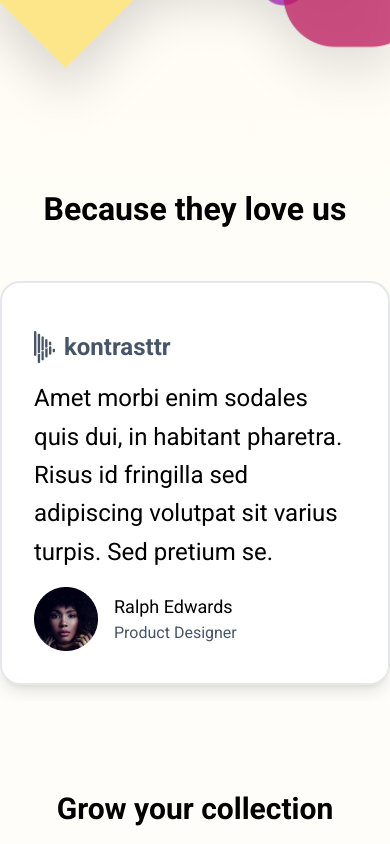
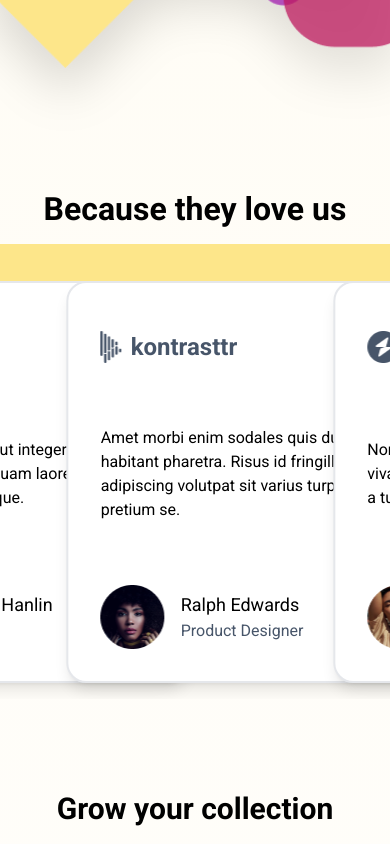
Before and after one commit to mfurkanuygur/BaykarFrontendCase, a React (Vite) app in the folder DesignCaseWithTailwind/: page / in a window 390 px wide. Shown: the part 4460-5304 px from the top of the page. Built offline with nearby package versions, Linux system fonts and the light colour scheme.

Commit message:
section7 done. need to fix and have to add img

```diff
--- a/DesignCaseWithTailwind/src/App.jsx
+++ b/DesignCaseWithTailwind/src/App.jsx
@@ -11,6 +11,7 @@ import bigYellow from "./assets/images/big-yellow.png"
 import bgWaves from "./assets/images/bg-waves.png"
 import Section6Grow from './components/Section6Grow'
 import Section7Shoes from './components/Section7Shoes'
+import Deneme from './components/Deneme'
 
 function App() {
 
@@ -27,6 +28,7 @@ function App() {
       <Section3BestoftheBest />
       <div className='bg-gradient-to-t from-[#fffefc] via-[#fffdf8] to-[#fffcf2]'>
         <Section4WhyJoinUs />
+        {/* <Deneme/> */}
         <Section5Slider />
         <div className='relative z-10 max-md:overflow-x-hidden'>
           <Section6Grow className="relative z-20" />
--- a/DesignCaseWithTailwind/src/components/Deneme.jsx
+++ b/DesignCaseWithTailwind/src/components/Deneme.jsx
@@ -8,20 +8,10 @@ import { Slides } from '../Constant/constant';
 const Deneme = () => {
   const swiperRef = useRef(null);
 
-  const slideNext = () => {
-    if (swiperRef.current && swiperRef.current.swiper) {
-      swiperRef.current.swiper.slideNext();
-    }
-  };
 
-  const slidePrev = () => {
-    if (swiperRef.current && swiperRef.current.swiper) {
-      swiperRef.current.swiper.slidePrev();
-    }
-  };
 
   return (
-    <>
+    <div className='bg-bigYellow bg-local bg-no-repeat bg-center'>
       <Swiper
         slidesPerView={4}
         spaceBetween={30}
@@ -40,7 +30,7 @@ const Deneme = () => {
             spaceBetween: 40,
           },
           1024: {
-            slidesPerView:3,
+            slidesPerView:5,
             spaceBetween: 50,
           },
         }}
@@ -58,7 +48,7 @@ const Deneme = () => {
                     <img src={slide.slideLogo} alt={slide.title} />
                     <h3>{slide.title}</h3>
                   </div>
-                  <p className="text-2xl">{slide.text}</p>
+                  <p className="text-2xl ">{slide.text}</p>
                   <div className="flex items-center gap-4 pt-4">
                     <img src={slide.userImg} alt={slide.userName} />
                     <div>
@@ -71,11 +61,8 @@ const Deneme = () => {
             </SwiperSlide>
           ))}
       </Swiper>
-      <div style={{ textAlign: 'center', marginTop: '20px' }}>
-        <button onClick={slidePrev}>Previous</button>
-        <button onClick={slideNext}>Next</button>
-      </div>
-    </>
+
+    </div>
   )
 }
 
--- a/DesignCaseWithTailwind/src/components/Section5Slider.jsx
+++ b/DesignCaseWithTailwind/src/components/Section5Slider.jsx
@@ -23,12 +23,12 @@ const Section5Slider = () => {
         }
     };
     return (
-        <section className=" container mx-auto  flex  ">
+        <section className=" container mx-auto bg-bigYellow bg-local bg-no-repeat bg-[center_bottom_8.5rem] bg-[length:95%_55%] max-md:bg-[length:100%_60%] ">
             {/* <div className=' bg-auto bg-no-repeat bg-local  bg-right'> */}
             <div className='w-full p-20 max-md:py-12 max-md:px-4 flex flex-col gap-20  max-md:gap-8 overflow-x-hidden'>
-                    <div className="relative z-20  w-full flex justify-between items-center max-md:justify-center">
-                        <h1 className="font-extrabold max-md:font-bold text-[56px] max-md:text-[32px] ">Because they love us</h1>
-                        <div className="flex gap-6 max-md:hidden">
+                <div className="relative z-20  w-full flex justify-between items-center max-md:justify-center max-lg:text-center">
+                    <h1 className="font-extrabold max-md:font-bold text-[56px] max-md:text-[32px]  w-full">Because they love us</h1>
+                    <div className="flex gap-6 max-lg:hidden">
                         <button onClick={slidePrev} >
                             <img src={leftBtn} alt="left" />
                         </button>
@@ -43,20 +43,20 @@ const Section5Slider = () => {
                         loop={true} pagination={{ clickable: true }} modules={[Navigation]} freeMode={true}
                         breakpoints={{
                             350: {
-                                    slidesPerView: 1,
-                                    spaceBetween: 40,
+                                slidesPerView: 1.5,
+                                spaceBetween: 10,
                             },
-                                769: {
+                            768: {
                                 slidesPerView: 2,
                                 spaceBetween: 40,
                             },
-                                1024: {
+                            1023: {
                                 slidesPerView: 3,
-                                    spaceBetween: 50,
+                                spaceBetween: 75,
                             },
                             1280: {
                                 slidesPerView: 4,
-                                    spaceBetween: 100,
+                                spaceBetween: 80,
                             }
                         }}
                         navigation={true} ref={swiperRef}>
@@ -68,8 +68,8 @@ const Section5Slider = () => {
                                             <img src={slide.slideLogo} alt={slide.title} />
                                             <h3 className='text-[#475569] text-2xl font-bold'>{slide.title}</h3>
                                         </div>
-                                            <div className='min-h-[190px] min-w-[320px] flex items-center'>
-                                                <p className="text-2xl leading-[38.4px] line-clamp-5">{slide.text}</p>
+                                        <div className='min-h-[190px] min-w-[320px]  flex items-center'>
+                                            <p className="text-2xl max-md:text-base leading-[38.4px] line-clamp-5">{slide.text}</p>
                                         </div>
                                         <div className="flex items-center gap-4 pt-4">
                                             <img className="w-16 h-16" src={slide.userImg} alt={slide.userName} />
--- a/DesignCaseWithTailwind/src/components/Section7Shoes.jsx
+++ b/DesignCaseWithTailwind/src/components/Section7Shoes.jsx
@@ -1,12 +1,29 @@
 import webChart from "../assets/images/web-chart.png"
 import ellipses from "../assets/images/ellipses.png"
 import coolShoes from "../assets/images/cool-shoes.png"
-//  style={{backgroundImage:"url('../assets/images/web-chart.png')"}}
-//  bg-myImg bg-auto bg-no-repeat bg-center bg-local
+// lg:bg-[23rem_7rem] 2xl:bg-center
+//md:bg-[8rem_7rem] lg:bg-[center_7rem]
 const Section7Shoes = () => {
     return (
-        <section className="relative bg-amber-900 p-20 max-md:py-12 max-md:px-0 ">
-            <div className=" flex flex-col justify-center items-center bg-worldMap max-[430px]:bg-mobileWorldMap bg-cover  max-[430px]:bg-contain bg-no-repeat bg-left max-[430px]:bg-top  bg-local h-max">
+        <section className="relative bg-worldMap bg-local bg-no-repeat bg-[1rem] lg:bg-center bg-amber-900 py-20 max-lg:px-0  ">
+            <div className="bg-worldPoints bg-local bg-no-repeat bg-[14.5rem_6rem] md:bg-[14rem_6.5rem] lg:bg-center ml-20  max-lg:ml-0 mb-6 max-lg:mb-0 min-h-[717px] ">
+                <div className="relative mx-auto w-full flex justify-center items-center  min-h-[700px]  ">
+                    <div className=" absolute flex flex-col justify-center items-center gap-2  text-white ">
+                        <h1 className="text-8xl max-md:text-5xl font-extrabold">11,658,467</h1>
+                        <h2 className="text-[56px] max-md:text-3xl font-bold">Shoes Collected</h2>
+                    </div>
+                </div>
+                <div className="absolute top-0 w-auto">
+                    <img src={coolShoes} alt="" />
+                </div>
+            </div>
+
+
+
+
+
+
+            {/*<div className=" flex flex-col justify-center items-center bg-worldMap max-[430px]:bg-mobileWorldMap bg-cover  max-[430px]:bg-contain bg-no-repeat bg-left max-[430px]:bg-top  bg-local h-max">
                 <div className="relative z-10 w-auto max-md:w-full bg-worldPoints max-[430px]:bg-mobileWorldPoints bg-auto  bg-no-repeat bg-center max-[430px]:bg-ri mb-8  max-md:bg-[11rem_8rem]">
                    <div className="  flex flex-col justify-center items-center">
                         <div className=" flex flex-col justify-center items-center gap-8 max-md:gap-4 min-h-[630px] max-md:min-h-[717px]">
@@ -17,15 +34,18 @@ const Section7Shoes = () => {
                             <img src={coolShoes} alt="" />
                         </div>
                    </div>
-                    {/* <div className="absolute z-10 max-md:overflow-x-hidden">
+                     <div className="absolute z-10 max-md:overflow-x-hidden">
                         <img  className="ml-24 mb-10" src={ellipses} alt="" />
                     </div>
                     <div className="absolute z-[1] ">
                         <img src={webChart} alt="" />
-                    </div> */}
+                    </div>
                 </div>
-            </div>
+            </div>*/}
+
+
         </section>
+
     )
 }
 
--- a/DesignCaseWithTailwind/tailwind.config.js
+++ b/DesignCaseWithTailwind/tailwind.config.js
@@ -10,14 +10,17 @@ export default {
       backgroundImage: {
         "yellowSquare": "url('./src/assets/images/yellow-square.png')",
         "bigYellow":"url('./src/assets/images/big-yellow.png')",
+
         "worldMap": "url('./src/assets/images/web-chart.png')",
         "mobileWorldMap": "url('./src/assets/images/mobile-web-chart.png')",
+
         "worldPoints": "url('./src/assets/images/ellipses.png')",
         "mobileWorldPoints": "url('./src/assets/images/mobile-ellipses.png')"
       },
       fontFamily: {
         'sans': ['Roboto', 'sans-serif'],
-      }
+      },
+
     },
     plugins: [],
 
```
Lines whose indentation alone changed are shown as unchanged.
